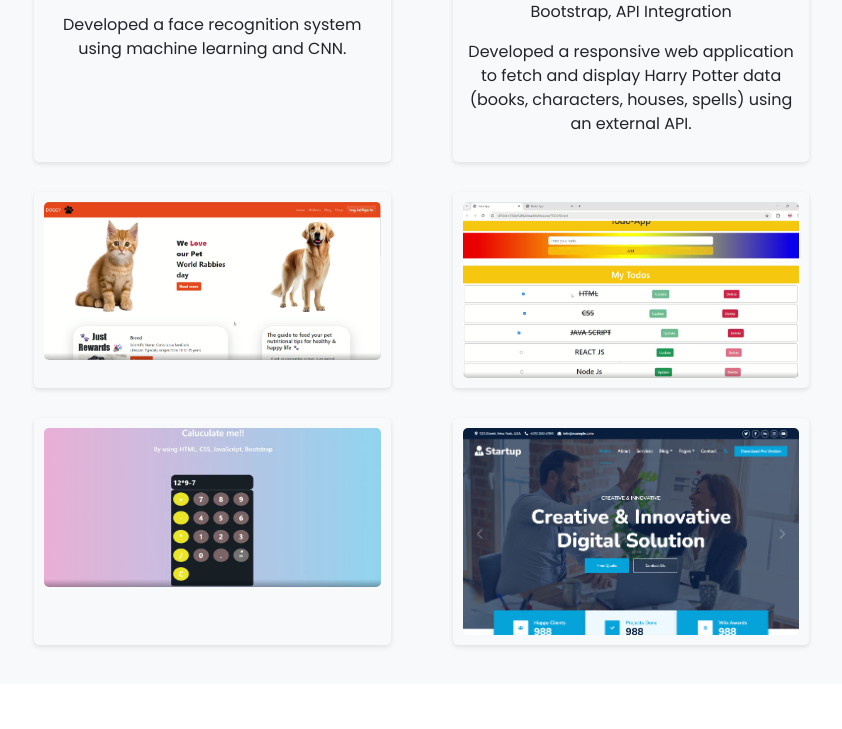
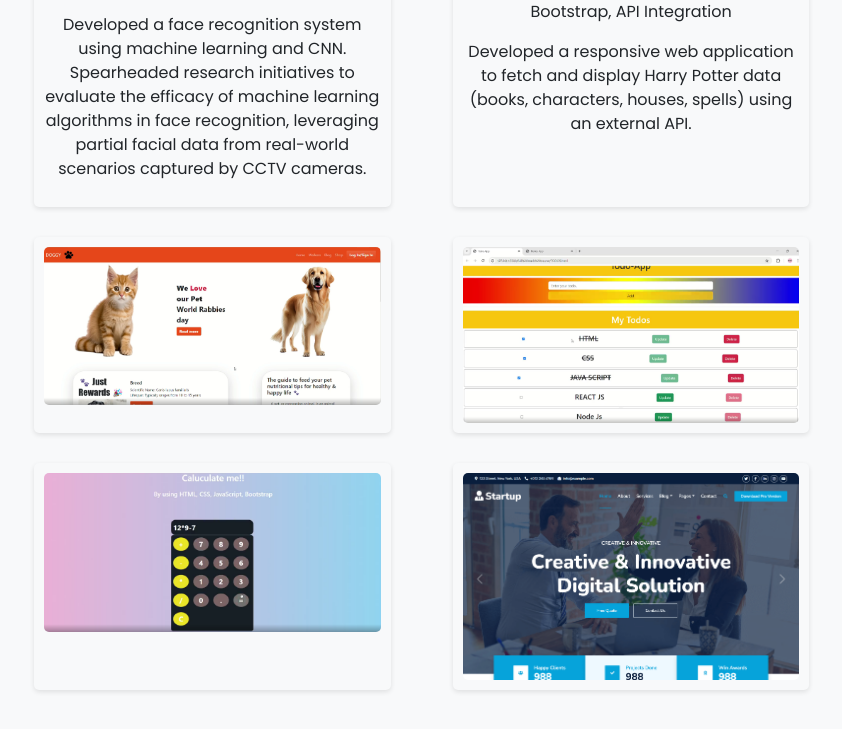
Before and after one commit to Ramya313-alt/Portfolio-1, a plain HTML site: page index.html in a window 1280 px wide. Shown: the part 1361-2090 px from the top of the page, without its empty margins (389-1231 px from the left). Before the commit the page ends 2045 px from the top, so only its background shows below. Drawn offline with nearby package versions, Linux system fonts and the light colour scheme.

Commit message:
Update index.html

```diff
--- a/index.html
+++ b/index.html
@@ -154,7 +154,9 @@
                 <div class="project-item">
                     <img src="https://docs.aws.amazon.com/images/wellarchitected/latest/machine-learning-lens/images/ml-lifecycle.png" alt="Deep Face Recognition" class="project-image">
                     <p><strong>Deep Face <br/> Recognition</strong></p>
-                    <p>Developed a face recognition system using machine learning and CNN.</p>
+                    <p>Developed a face recognition system using machine learning and CNN.
+                    <br/>
+                    Spearheaded research initiatives to evaluate the efficacy of machine learning algorithms in face recognition, leveraging partial facial data from real-world scenarios captured by CCTV cameras.</p>
                 </div>
                 <div class="project-item">
                     <img src="./pic/harry.png" alt="Harry Potter Web Application" class="project-image">
```
